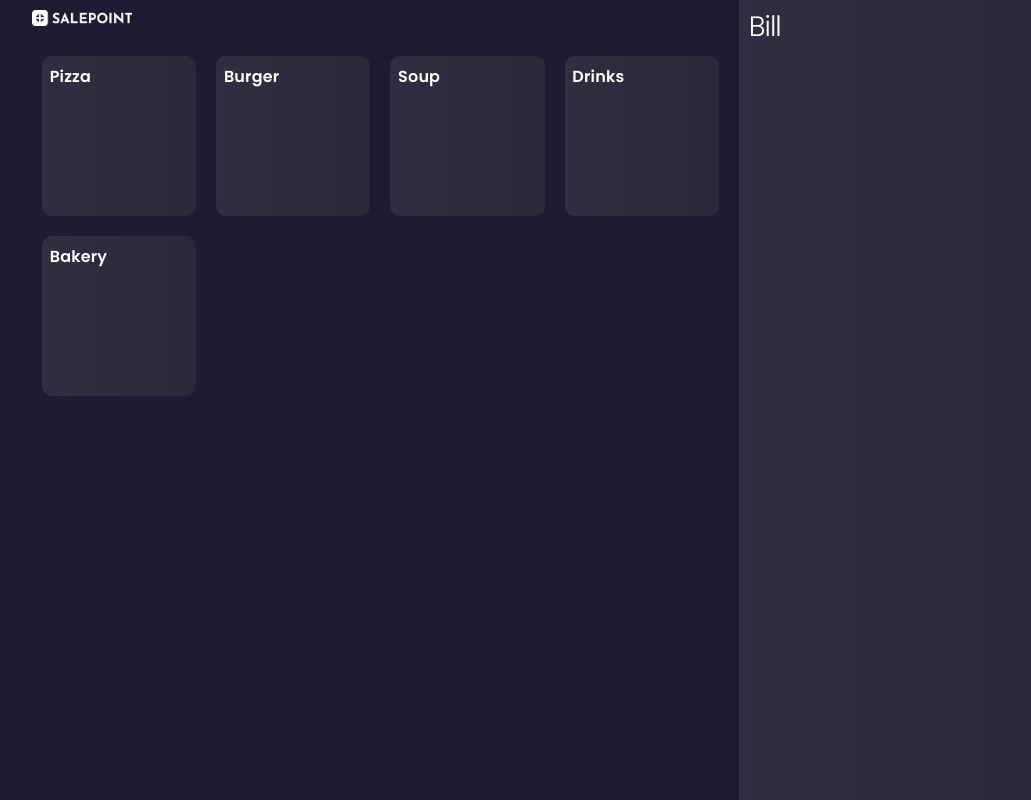
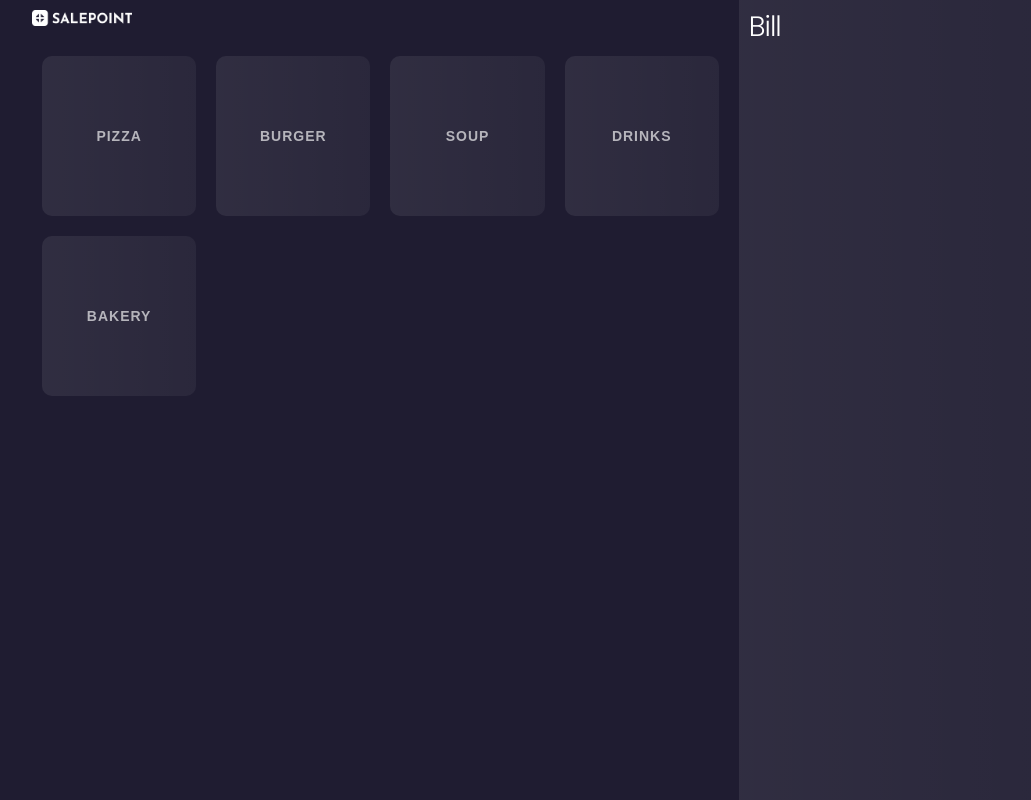
Before and after one commit to aiibe/salepoint, a React (Vite) app: page / in a window 1280 px wide. Shown: the whole page, without its empty margins (106-1137 px from the left). Built offline with nearby package versions, Linux system fonts and the light colour scheme.

Commit message:
change div to button

```diff
--- a/package.json
+++ b/package.json
@@ -8,7 +8,8 @@
 	},
 	"dependencies": {
 		"react": "^16.13.1",
-		"react-dom": "^16.13.1"
+		"react-dom": "^16.13.1",
+		"react-router-dom": "^5.2.0"
 	},
 	"devDependencies": {
 		"babel-plugin-transform-object-rest-spread": "^6.26.0",
--- a/src/HomePanel.jsx
+++ b/src/HomePanel.jsx
@@ -3,7 +3,7 @@ import React from 'react'
 const items = ['Pizza', 'Burger', 'Soup', 'Drinks', 'Bakery']
 
 const Button = ({ children }) => {
-	return <div className='card'>{children}</div>
+	return <button className='card'>{children}</button>
 }
 
 export default () => {
--- a/src/scss/global.scss
+++ b/src/scss/global.scss
@@ -60,11 +60,18 @@ html {
 			padding: 1rem;
 
 			.card {
-				cursor: pointer;
-				flex-grow: 1;
+				font-size: 1.4rem;
+				width: 100%;
+				height: 100%;
 				background: $element;
 				border-radius: 1rem;
 				padding: 5%;
+				color: rgba(255, 255, 255, 0.65);
+
+				&:active {
+					transform: scale(0.99);
+					opacity: 0.8;
+				}
 			}
 		}
 	}
```
Also changed, not shown: 1 other file (tests, documents, lock files or other folders).
